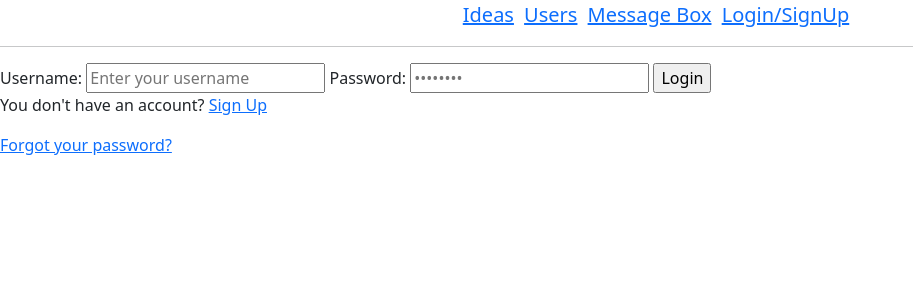
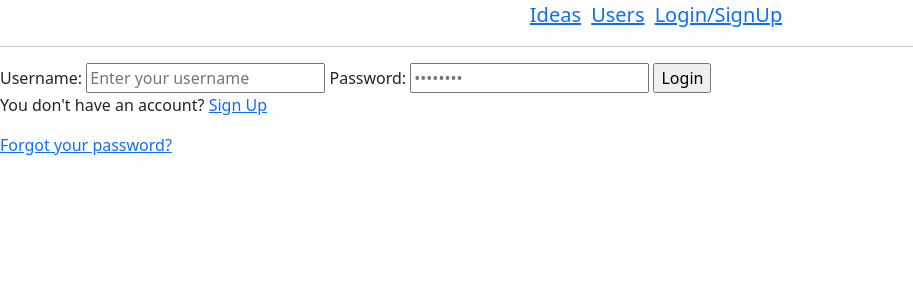
Before and after one commit to kikutan-day65/dev-share-ideas, a Django app: a page that uses ShareIdea/templates/navbar.html in a window 1280 px wide. Shown: the top 300 px of the page, without its empty margins (0-913 px from the left). Run offline with Django 4.2, Linux system fonts and the light colour scheme.

Commit message:
style: add linkl to message box page

```diff
--- a/ShareIdea/templates/navbar.html
+++ b/ShareIdea/templates/navbar.html
@@ -3,9 +3,9 @@
 <ul>
     <li><a href="{% url 'ideas' %}">Ideas</a></li>
     <li><a href="{% url 'profiles' %}">Users</a></li>
-    <li><a href="">Message Box</a></li>
 
     {% if request.user.is_authenticated %}
+        <li><a href="{% url 'message-box' %}">Message Box</a></li>
         <li><a href="{% url 'account' %}">Account</a></li>
         <li><a href="{% url 'add-idea' %}">Add Idea</a></li>
         <li><a href="{% url 'logout' %}">Logout</a></li>
```
